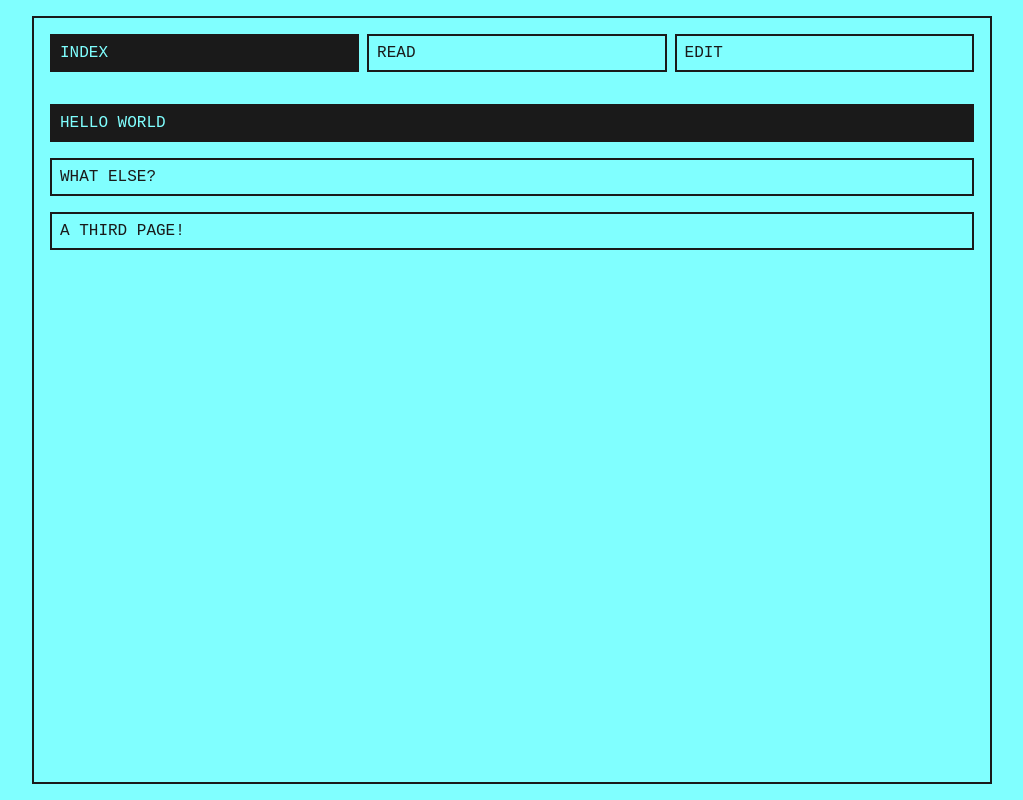
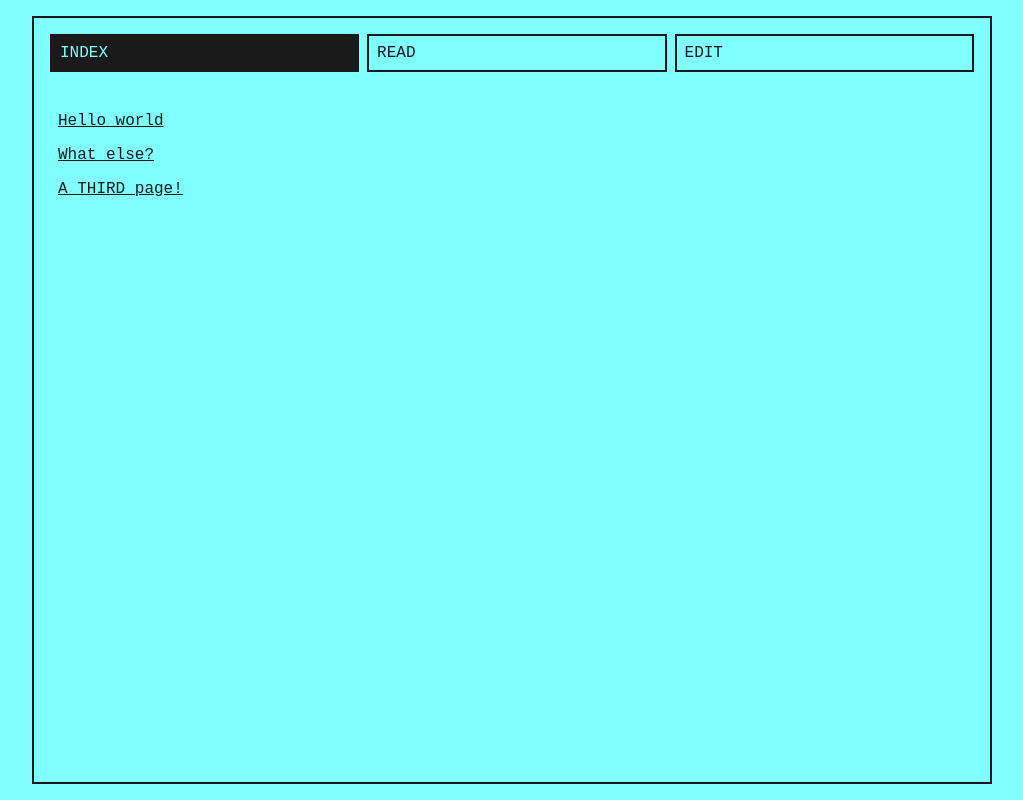
Before and after one commit to caleb-cox/vowell-john, a React (Vite) app: page / in a window 1280 px wide. Shown: the whole page, without its empty margins (128-1151 px from the left). Built offline with nearby package versions, Linux system fonts and the light colour scheme; a web font is replaced by a local one.

Commit message:
Sorta just noodlin

```diff
--- a/package.json
+++ b/package.json
@@ -4,7 +4,7 @@
   "private": true,
   "scripts": {
     "dev": "vite",
-    "dev-host": "vite --host",
+    "dev:network": "vite --host",
     "build": "vite build",
     "preview": "vite preview"
   },
--- a/src/components/Button/Button.jsx
+++ b/src/components/Button/Button.jsx
@@ -3,7 +3,7 @@ import "./Button.css";
 const Button = ({ active, onClick, children }) => {
   return (
     <div
-      className={["Button", active ? "active" : null].join(" ").trim()}
+      className={["Button"].concat(active ? ["active"] : []).join(" ")}
       onClick={onClick}
     >
       {children}
--- a/src/components/EditView/EditView.jsx
+++ b/src/components/EditView/EditView.jsx
@@ -20,7 +20,6 @@ const EditView = () => {
   };
 
   const savePage = () => {
-    if (wordCount !== 250) return;
     setPages((prevState) => {
       return {
         ...prevState,
--- a/src/components/IndexView/IndexView.css
+++ b/src/components/IndexView/IndexView.css
@@ -3,6 +3,14 @@
   overflow-y: auto;
 }
 
-.IndexView > * + * {
-  margin-top: 1rem;
+.IndexView .page {
+  padding: 0.5rem;
+  cursor: pointer;
+  user-select: none;
+  text-decoration: underline;
 }
+
+.IndexView .page:hover {
+  background-color: var(--color-black);
+  color: var(--color-primary);
+}
--- a/src/components/IndexView/IndexView.jsx
+++ b/src/components/IndexView/IndexView.jsx
@@ -9,18 +9,16 @@ const IndexView = () => {
     <div className="IndexView">
       {Object.keys(pages).map((page) => {
         return (
-          <Button
+          <div
             key={page}
-            active={page === currentPage}
+            className="page"
             onClick={() => {
-              if (page !== currentPage) {
-                setCurrentPage(page);
-                setMode("read");
-              }
+              setCurrentPage(page);
+              setMode("read");
             }}
           >
             {page}
-          </Button>
+          </div>
         );
       })}
     </div>
--- a/src/components/ReadView/ReadView.css
+++ b/src/components/ReadView/ReadView.css
@@ -19,3 +19,8 @@
   user-select: none;
   text-decoration: underline;
 }
+
+.ReadView .clickable:hover {
+  background-color: var(--color-black);
+  color: var(--color-primary);
+}
```
